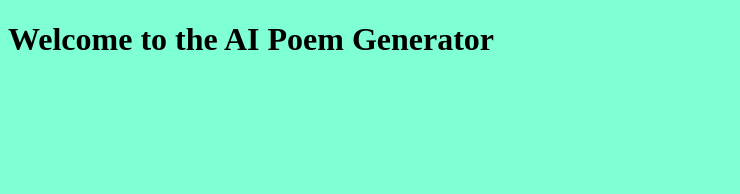
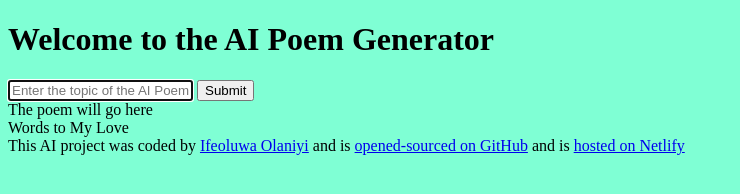
Before and after one commit to Ifeoluwa-Olaniyi/AI-Poem, a plain HTML site: page index.html in a window 1280 px wide. Shown: the whole page, without its empty margins (0-740 px from the left). Drawn offline with Linux system fonts and the light colour scheme.

Commit message:
Update index.html

```diff
--- a/index.html
+++ b/index.html
@@ -3,10 +3,43 @@
   <head>
     <meta charset="UTF-8" />
     <meta name="viewpoint" content="width=device-width" />
-    <link rel="stylesheet" href="src1/style.css"/>
+    <link rel="stylesheet" href="src1/style.css" />
     <title>AI Poem Generator</title>
   </head>
-  <h1>Welcome to the AI Poem Generator</h1>
+  <body>
+    <header><h1>Welcome to the AI Poem Generator</h1></header>
+    <main>
+      <form>
+        <input
+          type="text"
+          placeholder="Enter the topic of the AI Poem"
+          autofocus
+          required
+          autocomplete="off"
+        />
+        <input type="submit" />
+      </form>
+      <div>
+        The poem will go here
+        <br />
+        Words to My Love
+      </div>
+    </main>
+    <footer>
+      This AI project was coded by
+      <a href="https://github.com/Ifeoluwa-Olaniyi" target="_blank">
+        Ifeoluwa Olaniyi</a
+      >
+      and is
+      <a href="https://github.com/Ifeoluwa-Olaniyi/AI-Poem.git" target=" _blank"
+        >opened-sourced on GitHub</a
+      >
+      and is
+      <a href="https://shecodes-ai-poem.netlify.app/" target="_blank">
+        hosted on Netlify</a
+      >
+    </footer>
 
-  <script src="src1/index.js"></script>
+    <script src="src1/index.js"></script>
+  </body>
 </html>
```
